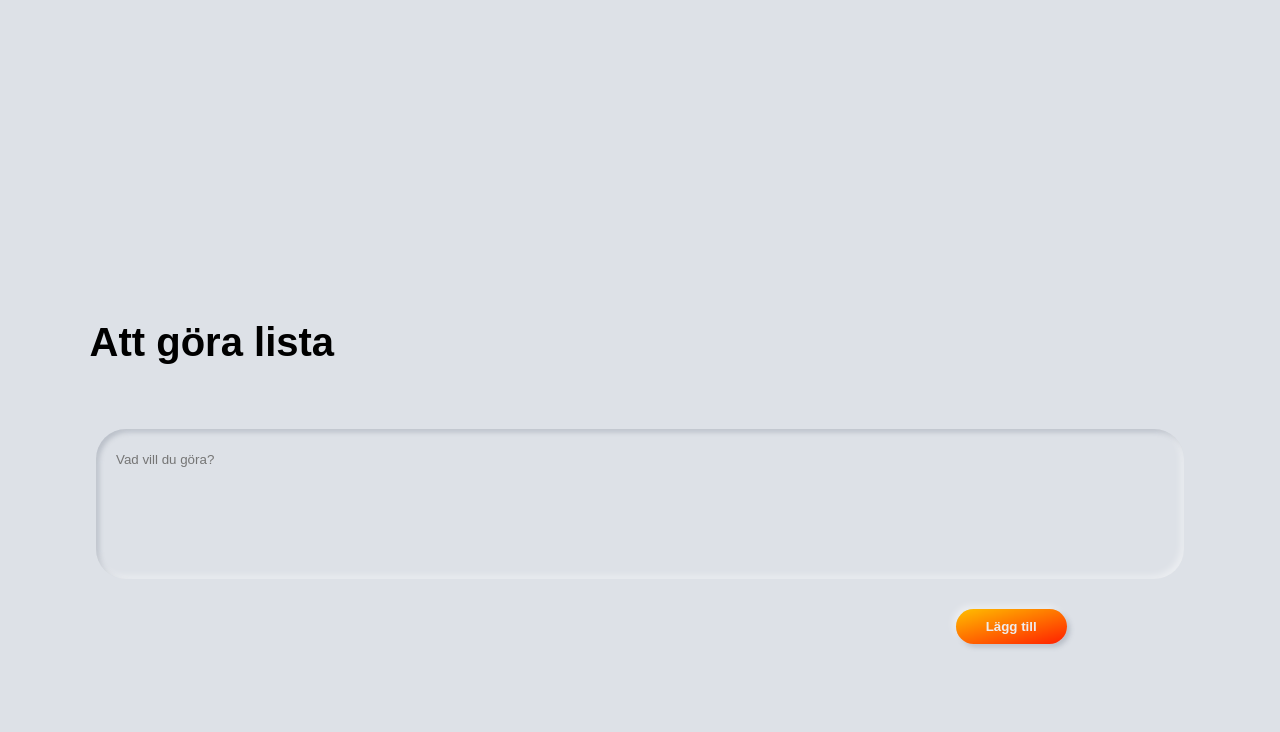
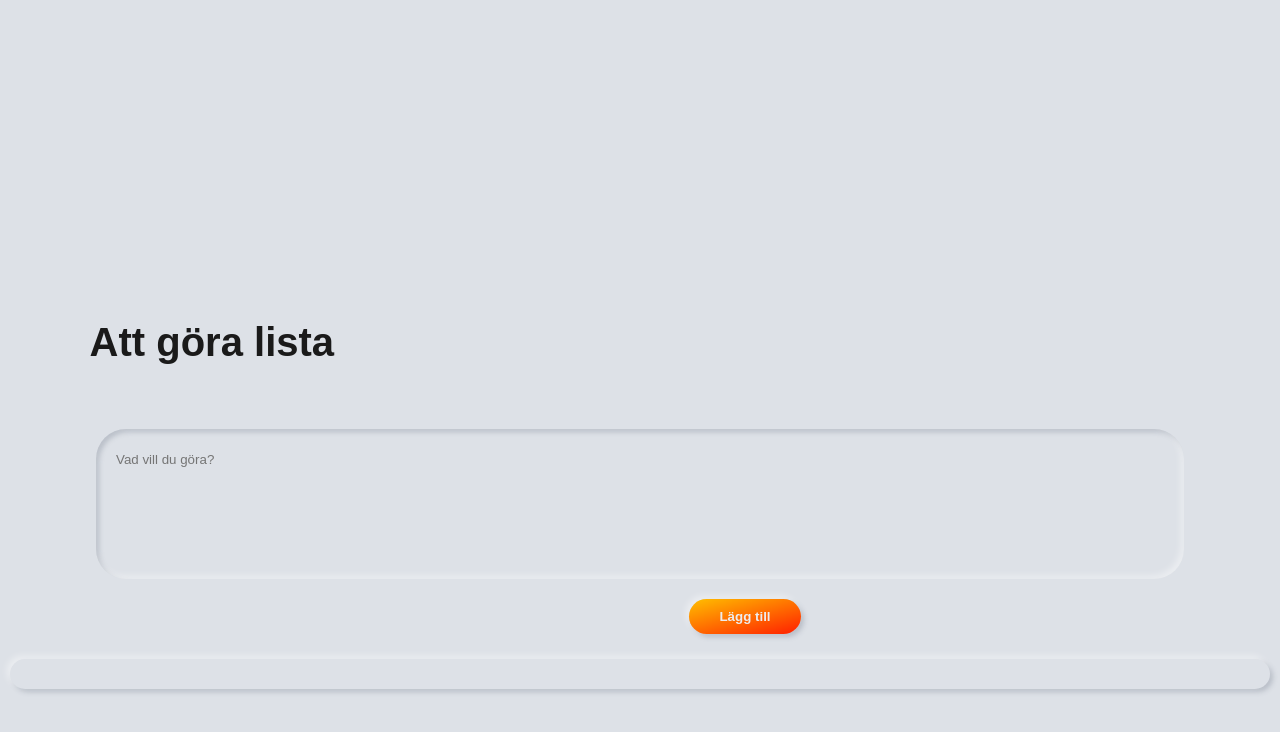
Before and after one commit to JohnSommerOsterlin/JavaScript-To-Do-List-Case, a plain HTML site: page index.html in a window 1280 px wide. Both pictures are taken after a click on the button "Lägg till". Drawn offline with Linux system fonts and the light colour scheme.

Commit message:
added new files

```diff
--- a/index.html
+++ b/index.html
@@ -12,10 +12,11 @@
     <main>
         <h2>Att göra lista</h2>
         <div class="input-flexbox">
-            <input id="input-field" type="text" placeholder="Vad vill du göra?">
-            <button id="add-btn">Lägg till</button>
+            <input id="input-field" type="text" placeholder="Vad vill du göra?" required>
+            <button class="add-btn" onclick="newElement()">Lägg till</button>
         </div>
-
+        <ul id="ul-list">
+        </ul>
 
     </main>
 
--- a/script.js
+++ b/script.js
@@ -1 +1,75 @@
-console.log("testing");
+function newElement () {
+    let li = document.createElement("li");
+    let text = document.getElementById("input-field").value;
+    console.log(li);
+
+    li.append(text);
+    document.body.appendChild(li);
+    console.log(text);
+}
+
+
+
+
+
+
+
+
+
+
+
+
+
+
+
+
+
+
+
+
+
+
+
+
+
+
+
+
+
+
+
+
+
+
+
+
+
+
+
+
+
+
+
+
+
+
+
+
+
+
+
+
+
+
+
+
+
+
+
+// let li = document.createElement ("li");
+//     let text = document.getElementById("input-field").value;
+//     console.log();
+
+//     li.append(text);
+//     document.body.appendChild(li);
+//     console.log(li);
--- a/styles.css
+++ b/styles.css
@@ -11,6 +11,7 @@ body {
 h2 {
     margin: 25% 0 5% 7%;
     font-size: 2.5rem;
+    color: rgb(26, 26, 26);
 }
 
 .input-flexbox {
@@ -31,9 +32,8 @@ h2 {
     border: none;
 }
 
-#add-btn {
-    margin-left: 58%;
-    margin-top: 30px;
+.add-btn {
+    margin: 20px 20px 50px 230px;
     padding: 10px 30px 10px 30px;
     border: none;
     border-radius: 30px;
@@ -42,3 +42,17 @@ h2 {
     color: rgb(238, 236, 236);
     font-weight: 700;
 }
+
+ul {
+    margin: 0;
+    padding: 0;
+}
+
+li {
+    background-color: #dde1e7;
+    padding: 15px 0 15px 40px;
+    margin: 0 10px 10px 10px;
+    box-shadow: -3px -3px 7px #ffffff73, 3px 3px 5px rgba(94, 104, 121, .288);
+    border-radius: 30px;
+    list-style-type: none;
+}
```
